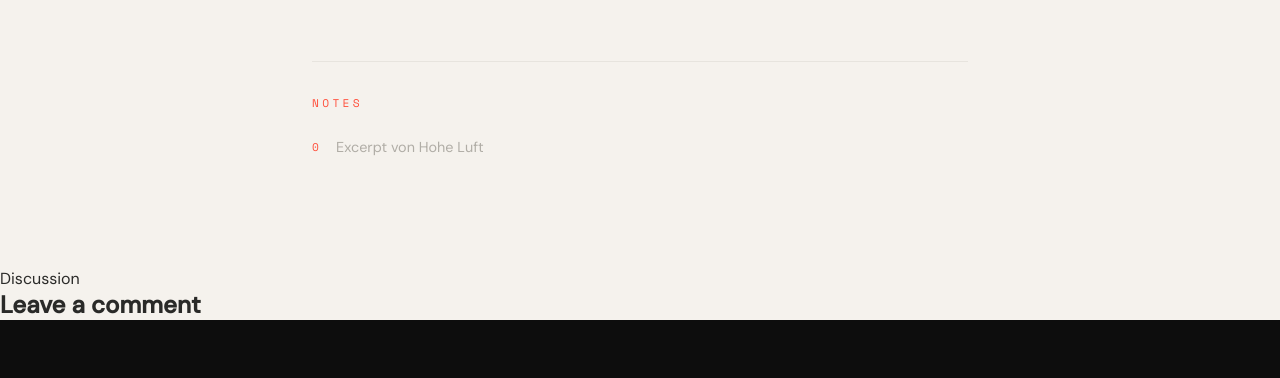
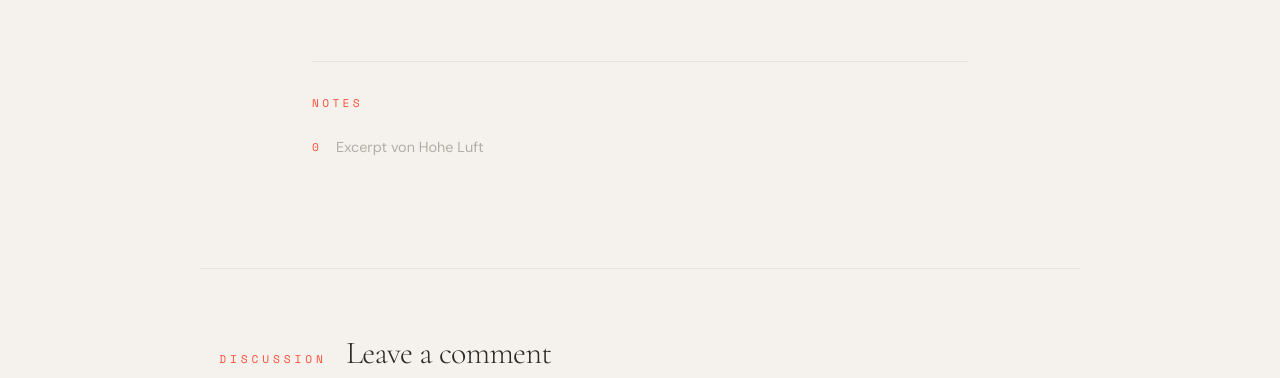
Before and after one commit to huidadou/arkytoddler, a plain HTML site: page wir-sind-was-wir-erleben.html in a window 1280 px wide. Shown: the part 5501-5879 px from the top of the page. Drawn offline with nearby package versions, Linux system fonts and the light colour scheme.

Commit message:
Update wir-sind-was-wir-erleben.html

```diff
--- a/wir-sind-was-wir-erleben.html
+++ b/wir-sind-was-wir-erleben.html
@@ -415,6 +415,47 @@
 
     .article-hero-dot { display: none; }
   }
+
+     /* ========== COMMENTS ========== */
+  .comments-section {
+    max-width: 880px;
+    margin: 0 auto;
+    padding: 4rem 1.2rem 6rem;
+    border-top: 1px solid rgba(176, 173, 166, 0.2);
+  }
+
+  .comments-header {
+    display: flex;
+    align-items: baseline;
+    gap: 1.2rem;
+    margin-bottom: 2.5rem;
+  }
+
+  .comments-eyebrow {
+    font-family: 'Space Mono', monospace;
+    font-size: 0.7rem;
+    letter-spacing: 0.35em;
+    text-transform: uppercase;
+    color: var(--coral);
+  }
+
+  .comments-title {
+    font-family: 'Cormorant Garamond', serif;
+    font-weight: 300;
+    font-size: 2rem;
+    letter-spacing: -0.02em;
+    color: var(--text);
+  }
+
+  .giscus {
+    margin-top: 1rem;
+  }
+
+  .giscus-frame {
+    border-radius: 4px;
+    border: 1px solid rgba(176, 173, 166, 0.2) !important;
+  }
+
 </style>
 </head>
 <body>
```
